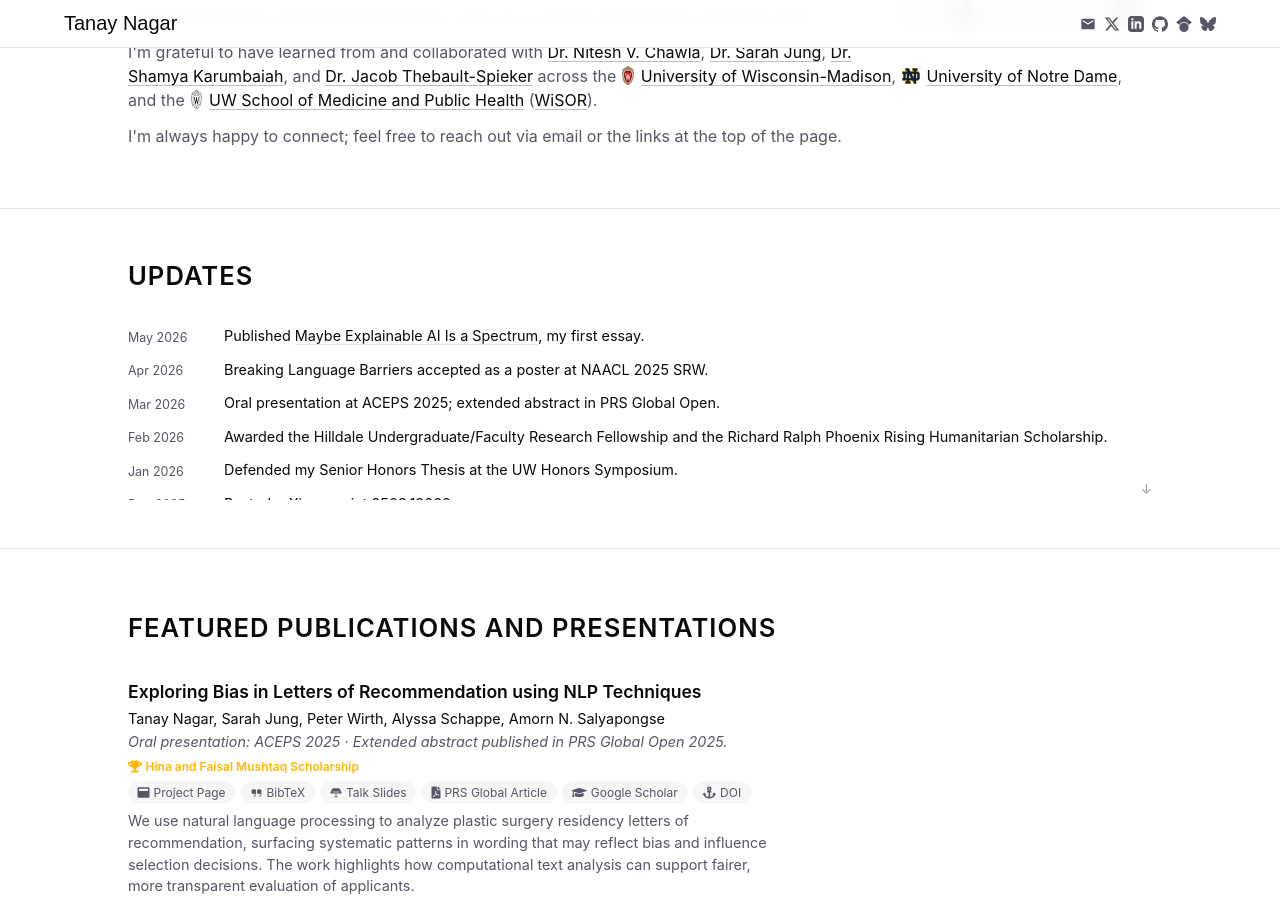
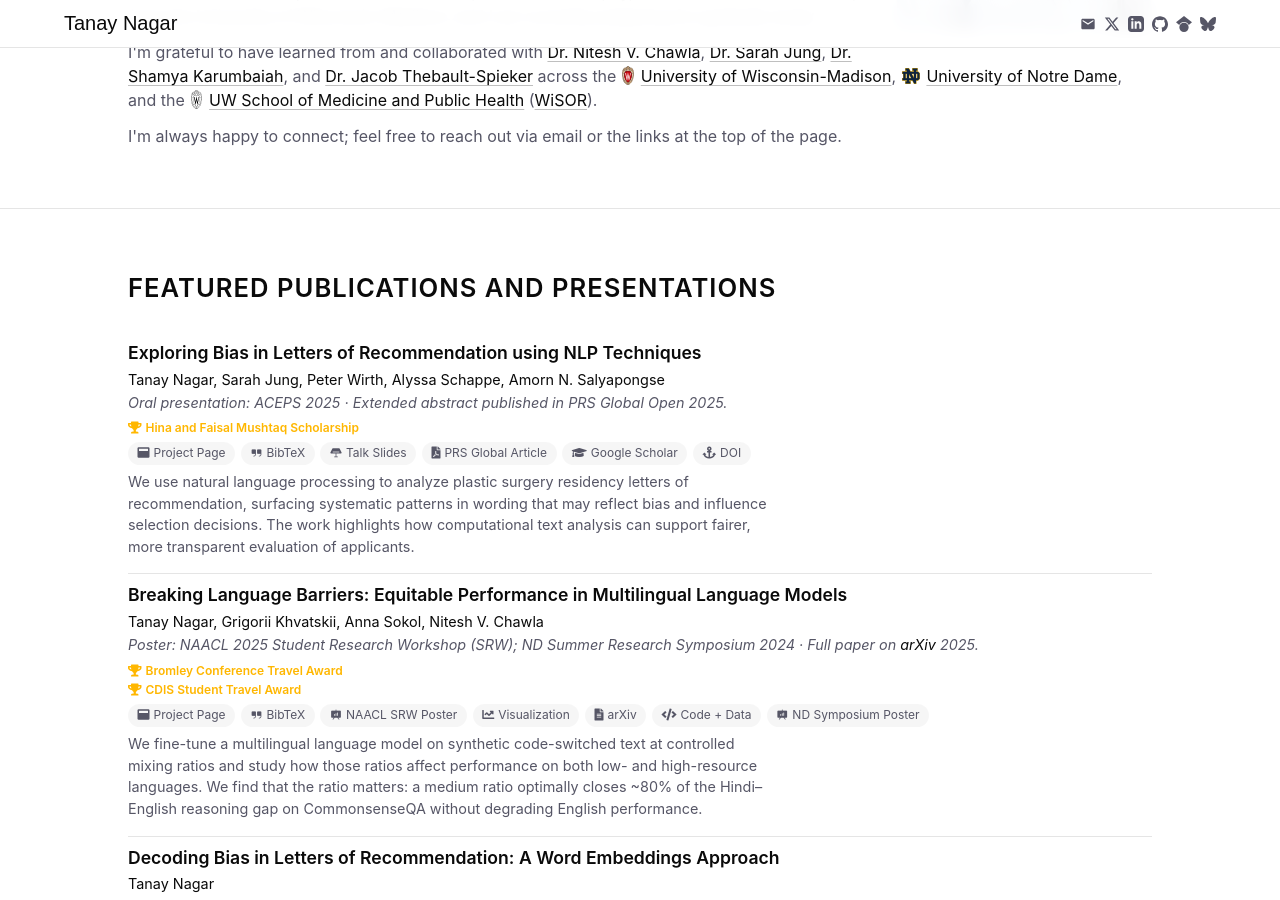
Before and after one commit to tnagar72/tnagar72.github.io, a Jekyll site: the page built from index.html, in a window 1280 px wide and 900 px high, scrolled down 422 px. Built offline with Jekyll 4.4.1, drawn with Linux system fonts in a browser that asks for light colours; nearby versions of some CDN libraries.

Commit message:
news: clear feed; guard render on empty news.yml
Emptied _data/news.yml after the initial Updates section ship — the
seed entries were placeholder content reflecting things that happened
months ago, and the section was better off blank than wrong.

Wrapped _includes/news.html in `{% if site.data.news.size > 0 %}` so
the entire section (heading, box, arrow) disappears when news.yml has
zero entries. The homepage flows directly from hero → publications
without an empty Updates section sitting between them.

This means the editing workflow is now:
  - Empty news.yml → no Updates section on homepage
  - One or more entries → Updates section auto-renders
The author never needs to manually hide or unhide the section.

news.yml retains its docs comment block as a how-to-add-entries
reference, plus a commented-out example entry as a syntax cue.

```diff
--- a/_data/news.yml
+++ b/_data/news.yml
@@ -1,35 +1,25 @@
 # news.yml — homepage Updates feed
 #
 # Each entry has:
-#   date: YYYY-MM-DD (ISO; rendered as "Month YYYY" automatically)
+#   date: YYYY-MM-DD (ISO; rendered as "Mon YYYY" automatically)
 #   body: free Markdown — [text](url) for links, *italic*, **bold**, emoji
 #
 # The include sorts newest-first by `date`, so file order doesn't matter.
 # Add a new entry at the top, bottom, or anywhere — it'll land in the
 # right spot when the site builds.
 #
+# When this file is empty (no entries), the Updates section disappears
+# from the homepage entirely — section heading, box, and all. So you
+# can leave it empty between updates and the homepage just won't have
+# that section.
+#
 # Examples of what you might put in `body`:
 #   - Published [the X essay](/writing/x/)
 #   - ✍️ Started writing about Y
 #   - Paper accepted at [NAACL 2025 SRW](#)
 #   - 🎉 Awarded the Hilldale Fellowship
+
+# Empty for now. Add new entries below, in any order. Example shape:
 #
-# Delete this comment block once you're comfortable with the format.
-
-- date: 2026-05-31
-  body: 'Published [Maybe Explainable AI Is a Spectrum](/writing/maybe-explainable-ai-is-a-spectrum/), my first essay.'
-
-- date: 2026-04-15
-  body: 'Breaking Language Barriers accepted as a poster at NAACL 2025 SRW.'
-
-- date: 2026-03-01
-  body: 'Oral presentation at ACEPS 2025; extended abstract in PRS Global Open.'
-
-- date: 2026-02-15
-  body: 'Awarded the Hilldale Undergraduate/Faculty Research Fellowship and the Richard Ralph Phoenix Rising Humanitarian Scholarship.'
-
-- date: 2026-01-20
-  body: 'Defended my Senior Honors Thesis at the UW Honors Symposium.'
-
-- date: 2025-12-10
-  body: 'Posted arXiv preprint [2508.12662](https://arxiv.org/abs/2508.12662).'
+# - date: 2026-06-15
+#   body: 'Something that happened. Optionally with [a link](url).'
--- a/_includes/news.html
+++ b/_includes/news.html
@@ -18,6 +18,12 @@ A small ↓ arrow in the bottom-right corner signals that there's more
 content below — visible only when the list actually overflows.
 {%- endcomment -%}
 
+{%- comment -%}
+  If news.yml has zero entries, render nothing — no section heading,
+  no empty box, no orphan markup. The homepage flows hero → publications
+  directly when there's nothing to put in Updates.
+{%- endcomment -%}
+{%- if site.data.news and site.data.news.size > 0 -%}
 {%- assign sorted = site.data.news | sort: "date" | reverse -%}
 
 <section id="updates" class="section-border">
@@ -41,3 +47,4 @@ content below — visible only when the list actually overflows.
         </div>
     </div>
 </section>
+{%- endif -%}
```
Also changed, not shown: 3 other files.
